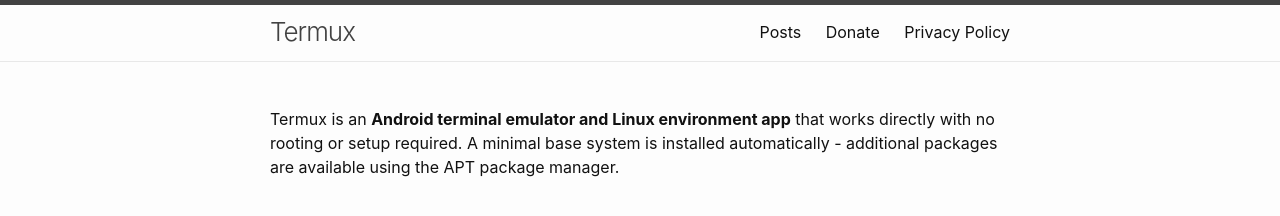
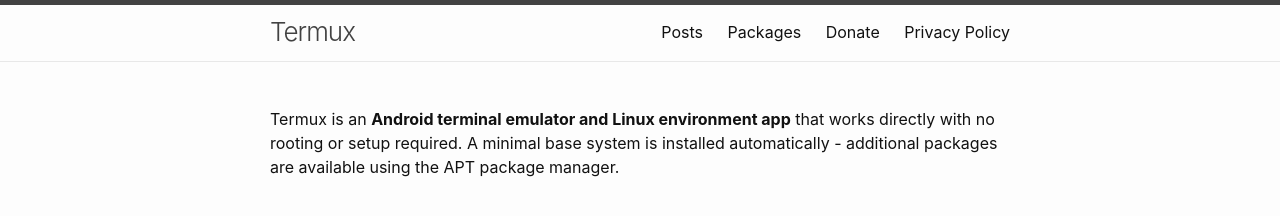
Before and after one commit to termux/termux.github.io, a Jekyll site: the page built from index.md, in a window 1280 px wide. Shown: the top 216 px of the page. Built offline with Jekyll 4.4.1, drawn with Linux system fonts in a browser that asks for light colours; Markdown is read by kramdown in place of the engine named in the settings.

Commit message:
Added: Add packages.termux.dev link to header

```diff
--- a/_includes/header.html
+++ b/_includes/header.html
@@ -18,6 +18,7 @@
 
         <div class="trigger">
           <a class="page-link" href="/posts">Posts</a>
+          <a class="page-link" href="https://packages.termux.dev">Packages</a>
           <a class="page-link" href="/donate">Donate</a>
           <a class="page-link" href="/privacy-policy">Privacy Policy</a>
         </div>
```
